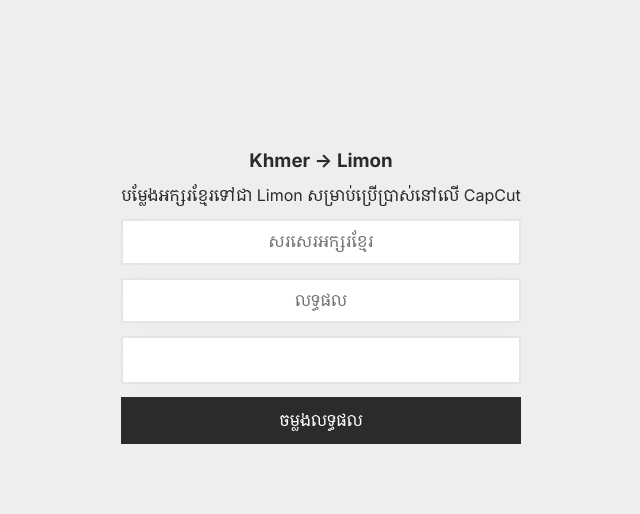
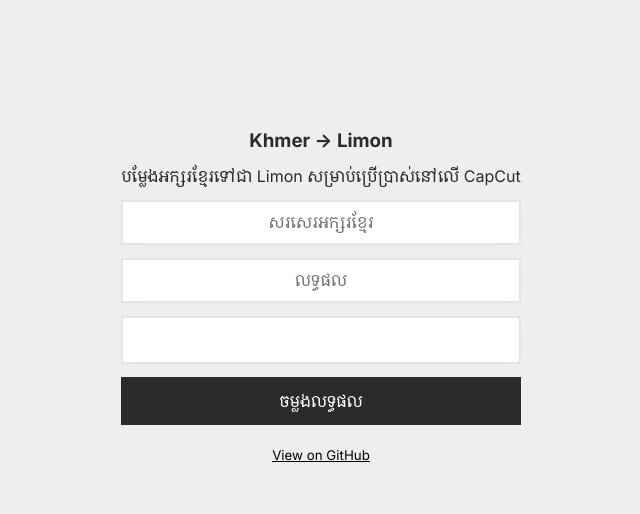
Before and after one commit to seanghay/unicode2legacy-js, a website built with Vite: page index.html in a window 1280 px wide. Shown: the part 133-647 px from the top of the page, without its empty margins (319-959 px from the left). Built offline with nearby package versions, Linux system fonts and the light colour scheme; files whose address does not match are found by name.

Commit message:
view on github

```diff
--- a/index.html
+++ b/index.html
@@ -25,8 +25,11 @@
       <input id="text-output" class="text-center" type="text" placeholder="លទ្ធផល">
       <input id="preview" class="text-center font-limon" type="text">
       <button data-clipboard-target="#text-output" id="button-copy">ចម្លងលទ្ធផល</button>
+      <a target="_blank" class="text-center" style="align-self: center; margin-top: .4rem;" href="https://github.com/seanghay/unicode2legacy-js"><small>View on GitHub</small></a>
     </div>
   </div>
+
   <script type="module" src="main.js"></script>
 </body>
+
 </html>
--- a/main.css
+++ b/main.css
@@ -113,3 +113,8 @@
 .gap {
   gap: 0.8rem;
 }
+
+
+a {
+  color: black;
+}
--- a/main.js
+++ b/main.js
@@ -37,5 +37,5 @@
   renderer: 'svg',
   loop: true,
   autoplay: true,
-  path: '/anim.json'
+  path: '/anim.json',
 });
```
